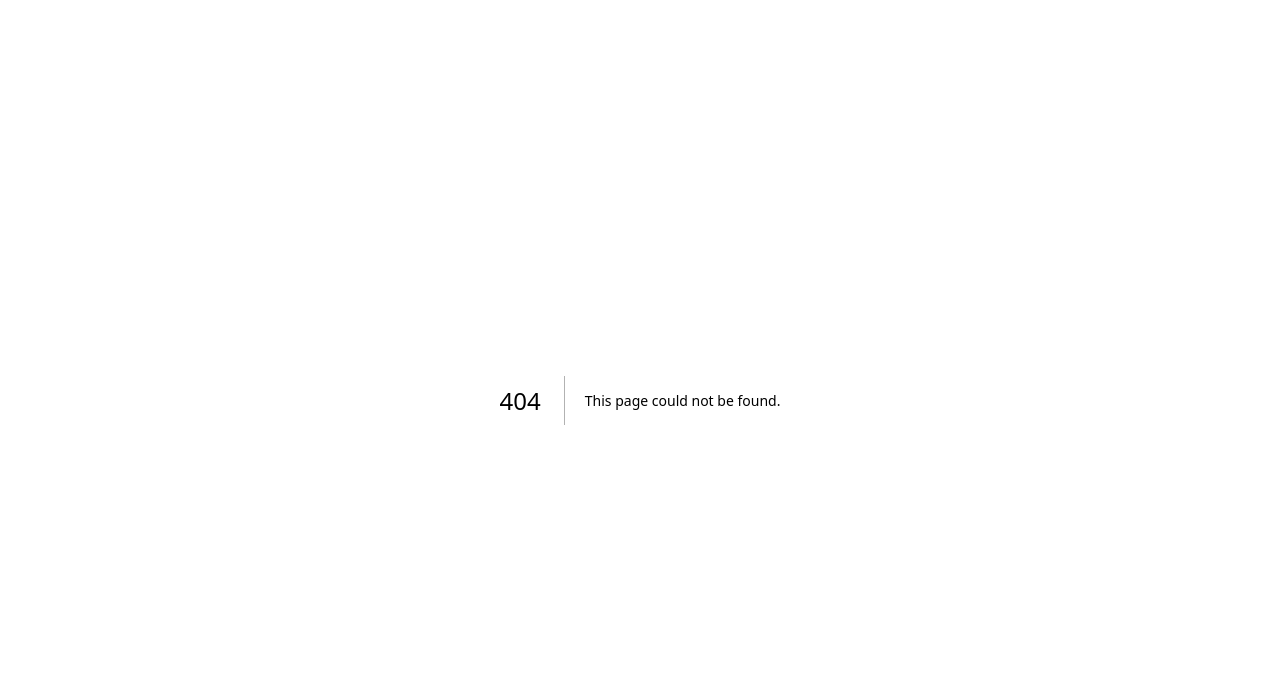
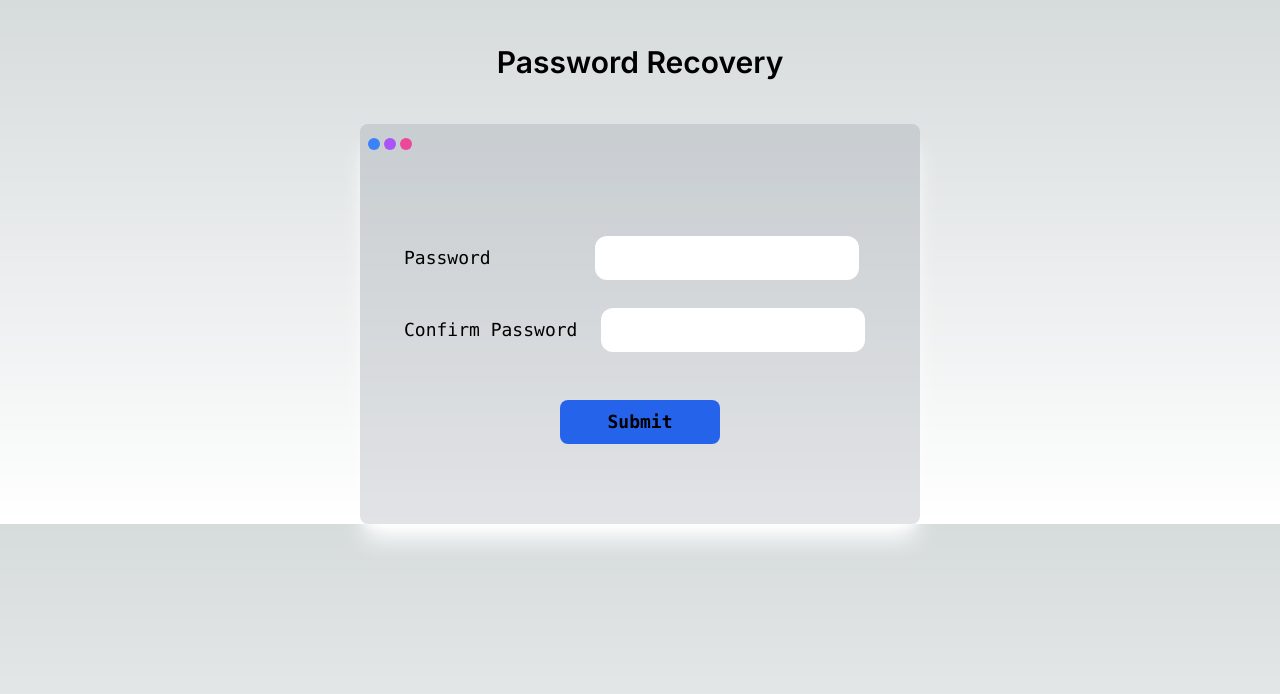
Before and after one commit to Ayanokouji2/next-project-01, a Next.js app: page /recoveryPassword in a window 1280 px wide. Before the commit this address had no page. Shown: the top 694 px of the page. Built offline with nearby package versions, Linux system fonts and the light colour scheme.

Commit message:
chore: Update loader styles and add loading state to profile page

```diff
--- a/src/app/globals.css
+++ b/src/app/globals.css
@@ -41,3 +41,107 @@ body {
         text-wrap: balance;
     }
 }
+
+/* Loader */
+.three-body {
+    --uib-size: 35px;
+    --uib-speed: 0.8s;
+    --uib-color: #5d3fd3;
+    position: relative;
+    display: inline-block;
+    height: var(--uib-size);
+    width: var(--uib-size);
+    animation: spin78236 calc(var(--uib-speed) * 2.5) infinite linear;
+}
+
+.three-body__dot {
+    position: absolute;
+    height: 100%;
+    width: 30%;
+}
+
+.three-body__dot:after {
+    content: '';
+    position: absolute;
+    height: 0%;
+    width: 100%;
+    padding-bottom: 100%;
+    background-color: var(--uib-color);
+    border-radius: 50%;
+}
+
+.three-body__dot:nth-child(1) {
+    bottom: 5%;
+    left: 0;
+    transform: rotate(60deg);
+    transform-origin: 50% 85%;
+}
+
+.three-body__dot:nth-child(1)::after {
+    bottom: 0;
+    left: 0;
+    animation: wobble1 var(--uib-speed) infinite ease-in-out;
+    animation-delay: calc(var(--uib-speed) * -0.3);
+}
+
+.three-body__dot:nth-child(2) {
+    bottom: 5%;
+    right: 0;
+    transform: rotate(-60deg);
+    transform-origin: 50% 85%;
+}
+
+.three-body__dot:nth-child(2)::after {
+    bottom: 0;
+    left: 0;
+    animation: wobble1 var(--uib-speed) infinite calc(var(--uib-speed) * -0.15)
+        ease-in-out;
+}
+
+.three-body__dot:nth-child(3) {
+    bottom: -5%;
+    left: 0;
+    transform: translateX(116.666%);
+}
+
+.three-body__dot:nth-child(3)::after {
+    top: 0;
+    left: 0;
+    animation: wobble2 var(--uib-speed) infinite ease-in-out;
+}
+
+@keyframes spin78236 {
+    0% {
+        transform: rotate(0deg);
+    }
+
+    100% {
+        transform: rotate(360deg);
+    }
+}
+
+@keyframes wobble1 {
+    0%,
+    100% {
+        transform: translateY(0%) scale(1);
+        opacity: 1;
+    }
+
+    50% {
+        transform: translateY(-66%) scale(0.65);
+        opacity: 0.8;
+    }
+}
+
+@keyframes wobble2 {
+    0%,
+    100% {
+        transform: translateY(0%) scale(1);
+        opacity: 1;
+    }
+
+    50% {
+        transform: translateY(66%) scale(0.65);
+        opacity: 0.8;
+    }
+}
--- a/src/app/profile/page.tsx
+++ b/src/app/profile/page.tsx
@@ -5,12 +5,14 @@ import toast from 'react-hot-toast';
 import { useRouter } from 'next/navigation';
 import { useEffect, useState } from 'react';
 import { UserType } from '@/models/user.model';
+import { Loader } from '@/utils/Loader';
 
 export default function Page() {
     const router = useRouter();
 
     const [verified, setVerified] = useState<boolean>(false);
     const [user, setUser] = useState<Partial<UserType>>();
+    const [loading, setLoading] = useState<boolean>(false);
 
     useEffect(() => {
         (async () => {
@@ -26,25 +28,30 @@ export default function Page() {
                     setVerified(data?.user?.isverified || false);
                 }
             } catch (error: unknown) {
-                toast.error('Something went wrong while fetching profile data '+(error as Error).message);
+                toast.error(
+                    'Something went wrong while fetching profile data ' +
+                        (error as Error).message
+                );
             }
         })();
     }, [router]);
 
-
-
     const handleVerification = async () => {
         try {
-            const response = await axios.post('/api/sendEmail', { user })
+            setLoading(true);
+            const response = await axios.post('/api/sendEmail', { user });
             const data = await response.data;
-            if(data.success)
-                toast.success('Verification email sent, please check your email');
-            else{
+            if (data.success)
+                toast.success(
+                    'Verification email sent, please check your email'
+                );
+            else {
                 toast.error(data.error);
             }
-
         } catch (error: unknown) {
             toast.error('Something went wrong while verifying email');
+        } finally {
+            setLoading(false);
         }
     };
 
@@ -64,10 +71,12 @@ export default function Page() {
         }
     };
     return (
-        <main className="text-center  mt-5 text-3xl font-semibold text-white">
+        <main className="text-center  mt-5 text-3xl font-semibold text-white overflow-hidden">
             <h1>Profile Page</h1>
 
-            {verified ? (
+            {loading ? (
+                <Loader />
+            ) : verified ? (
                 <h2 className="text-green-500">Email Verified</h2>
             ) : (
                 <>
@@ -78,15 +87,17 @@ export default function Page() {
                     >
                         Click to Verify
                     </button>
+
+                    <br />
+
+                    <button
+                        className="ml-5 bg-red-500 text-white px-4 py-2 rounded-md mt-5"
+                        onClick={handleLogout}
+                    >
+                        Logout
+                    </button>
                 </>
             )}
-
-            <button
-                className="ml-5 bg-red-500 text-white px-4 py-2 rounded-md mt-5"
-                onClick={handleLogout}
-            >
-                Logout
-            </button>
         </main>
     );
 }
--- /dev/null
+++ b/src/app/recoveryPassword/page.tsx
@@ -0,0 +1,86 @@
+'use client';
+
+import { useState } from 'react';
+import { useRouter } from 'next/navigation';
+import axios from 'axios';
+import toast from 'react-hot-toast';
+import { UserType } from '@/models/user.model';
+
+export default function Page() {
+
+    const handleSubmit = async () :Promise<void> => {
+        if( password !== confirmPassword){
+            toast.error('Passwords do not match');
+            return;
+        }
+
+        const token = window.location.search.split('=')[1];
+
+        const response = await axios.post(`/api/resetPassword?token=${token}`, {password})
+        const data = await response.data;
+
+        if(data.error){
+            toast.error(data.error);
+            return;
+        }
+
+        toast.success(data.message);
+        router.push('/login');
+    }
+
+    const [password, setPassword] = useState<string>('');
+    const [confirmPassword, setConfirmPassword] = useState<string>('');
+
+    const router = useRouter();
+
+    return (
+        <div className="m-auto w-[80%] h-[80%] ">
+            <h1 className="text-3xl font-semibold text-center p-11">
+                Password Recovery
+            </h1>
+            <div className="bg-gray-500/20 w-[35rem] h-[25rem] m-auto shadow-xl shadow-white rounded-lg">
+                <div className="flex p-2 gap-1">
+                    <div className="">
+                        <span className="bg-blue-500 inline-block center w-3 h-3 rounded-full"></span>
+                    </div>
+                    <div className="circle">
+                        <span className="bg-purple-500 inline-block center w-3 h-3 rounded-full"></span>
+                    </div>
+                    <div className="circle">
+                        <span className="bg-pink-500 box inline-block center w-3 h-3 rounded-full"></span>
+                    </div>
+                </div>
+                <div className="card__content text-lg flex flex-col justify-center items-between p-11 gap-7 mt-7 font-mono">
+                    <div className="flex gap-[6.5rem] items-center">
+                        <label htmlFor="password">Password</label>
+                        <input
+                            className="px-4 py-2 rounded-xl"
+                            type="text"
+                            id="password"
+                            value={password}
+                            onChange={(e) => setPassword(e.target.value)}
+                        />
+                    </div>
+                    <div className="flex gap-6 items-center">
+                        <label htmlFor="confirmPassword">
+                            Confirm Password
+                        </label>
+                        <input
+                            className="px-4 py-2 rounded-xl text-center"
+                            type="password"
+                            id="confirmPassword"
+                            value={confirmPassword}
+                            onChange={(e) => setConfirmPassword(e.target.value)}
+                        />
+                    </div>
+
+                    <button
+                        onClick={handleSubmit}
+                        className="bg-blue-600 py-2 px-4 mt-5 w-40 mx-auto rounded-lg font-semibold text-center">
+                        Submit
+                    </button>
+                </div>
+            </div>
+        </div>
+    );
+}
--- a/src/app/verifyToken/page.tsx
+++ b/src/app/verifyToken/page.tsx
@@ -15,11 +15,9 @@ export default function VerifyToken() {
             const response = await axios.get(`/api/verifyToken?token=${token}`)
             const data = await response.data
 
-            console.log(data)
 
             if(data.success){
                 toast.success(data.message)
-                console.log(data.user._id)
                 router.push(`/profile/${data.user._id}`)
             }
             else{
--- a/src/helpers/MailHelper.ts
+++ b/src/helpers/MailHelper.ts
@@ -3,8 +3,6 @@ import bcrypt from 'bcrypt'
 import userModel from '@/models/user.model'
 
 async function sendMail({ email, subject, userId }: any) {
-
-
 
     try {
         const hashedToken = await bcrypt.hash(userId, 10);
@@ -27,7 +25,6 @@ async function sendMail({ email, subject, userId }: any) {
         click <p>Click on the link below to verify your email</p> <a href="${process.env.DOMAIN}/verifyToken?token=${hashedToken}">here</a> to verify your email.`
         }
 
-        console.log("Mail Config : ", mailConfig)
 
         const transporter = nodemailer.createTransport({
             host: "sandbox.smtp.mailtrap.io",
@@ -41,7 +38,6 @@ async function sendMail({ email, subject, userId }: any) {
 
         const info = await transporter.sendMail(mailConfig)
 
-        console.log("Message sent: %s", info.messageId)
         return info
     } catch (error: unknown) {
         console.log("Error while sending Mail : ", (error as Error).message)
--- /dev/null
+++ b/src/utils/Loader.tsx
@@ -0,0 +1,13 @@
+'use client';
+
+export const Loader = () => {
+    return (
+        <div className="flex w-screen h-full justify-center items-center">
+            <div className="three-body ">
+                <div className="three-body__dot"></div>
+                <div className="three-body__dot"></div>
+                <div className="three-body__dot"></div>
+            </div>
+        </div>
+    );
+};
```
